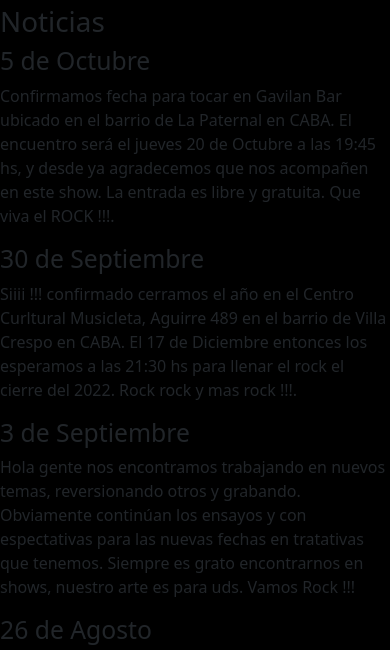
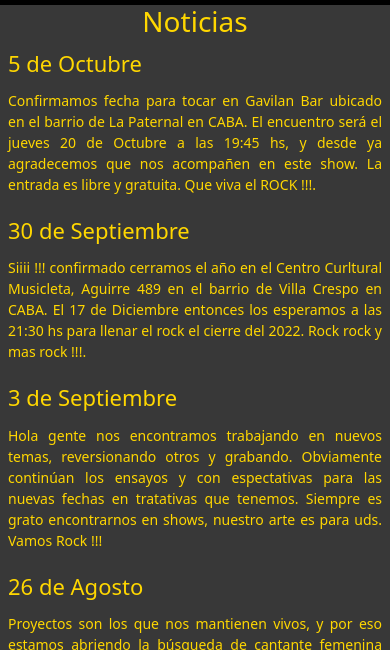
Before and after one commit to Sebasj73/proyecto-jimi-later, a website: page PAGES/noticias.html in a window 390 px wide. Shown: the part 91-741 px from the top of the page. Drawn offline with nearby package versions, Linux system fonts and the light colour scheme; a web font is replaced by a local one.

Commit message:
scss main noticias mobile

```diff
--- /dev/null
+++ b/scss/layout/_main-noticias.scss
@@ -0,0 +1,26 @@
+.main-noticias{
+    background-color: $bkg-primary;
+}
+.main-noticias-section{
+    @include flex-props(column,space-between,center);
+    @include font-props($color-primary,$font-secondary,none);
+    height: 100%;
+    background-color: $bkg-secondary;
+}
+.noticias-title{
+    text-align: center;
+    font-size: $noticias-ttl-sz-mbl;
+}
+.noticias-subtitle{
+    font-size: $noticias-sbttl-sz-mbl;
+    padding: 3px 8px;
+}
+.noticias-paragraf{
+    font-size: $forms-fnt-sz-mbl;
+    text-align: justify;
+    padding: 3px 8px;
+}
+.main-noticias-article{
+    @include flex-props(column,space-evenly,center);
+    height: 100%;
+}
--- a/scss/style.scss
+++ b/scss/style.scss
@@ -5,5 +5,6 @@
 @import "./layout/content-index";
 @import "./layout/header";
 @import "./layout/main-index";
+@import "./layout/main-noticias";
 @import "./layout/main-contacto";
 @import "./layout/footer";
--- a/scss/utilities/_variables.scss
+++ b/scss/utilities/_variables.scss
@@ -1,9 +1,12 @@
 $color-primary: gold;
 $color-secondary: rgb(59, 59, 59);
 $bkg-primary:black;
+$bkg-secondary:rgba(211, 211, 211, 0.267);
 $bkg-forms: #9e9e9e;
 $bx-shad-forms: 4px 2px 10px 3px #a39c53;
 $navBar-fnt-sz-mbl: 32px;
+$noticias-ttl-sz-mbl: 28px;
+$noticias-sbttl-sz-mbl: 22px;
 $input-fnt-sz-mbl: 12px;
 $forms-fnt-sz-mbl: 14px;
 $main-title-fnt-sz: 50px;
```
Also changed, not shown: CSS/style.css.
